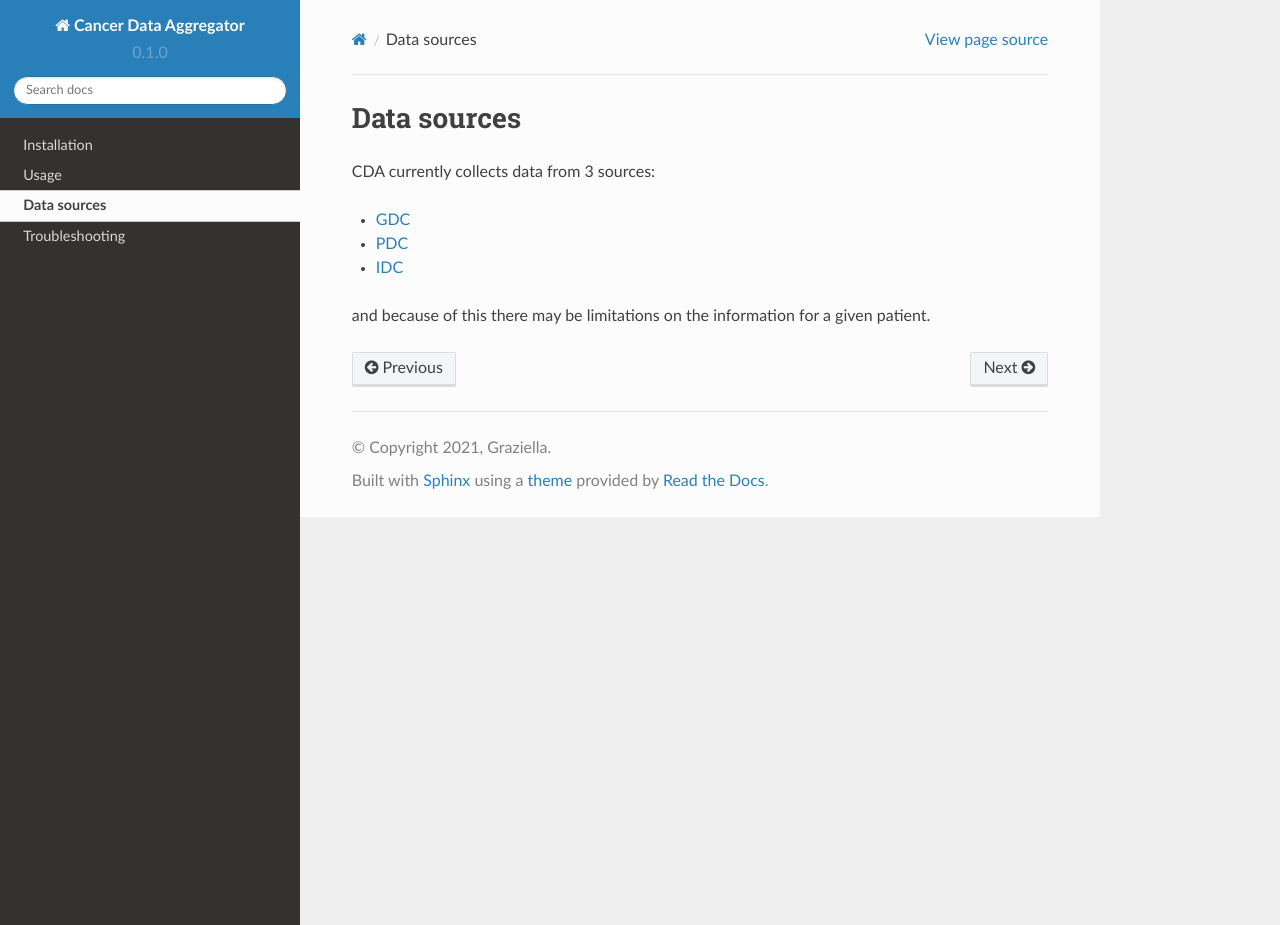
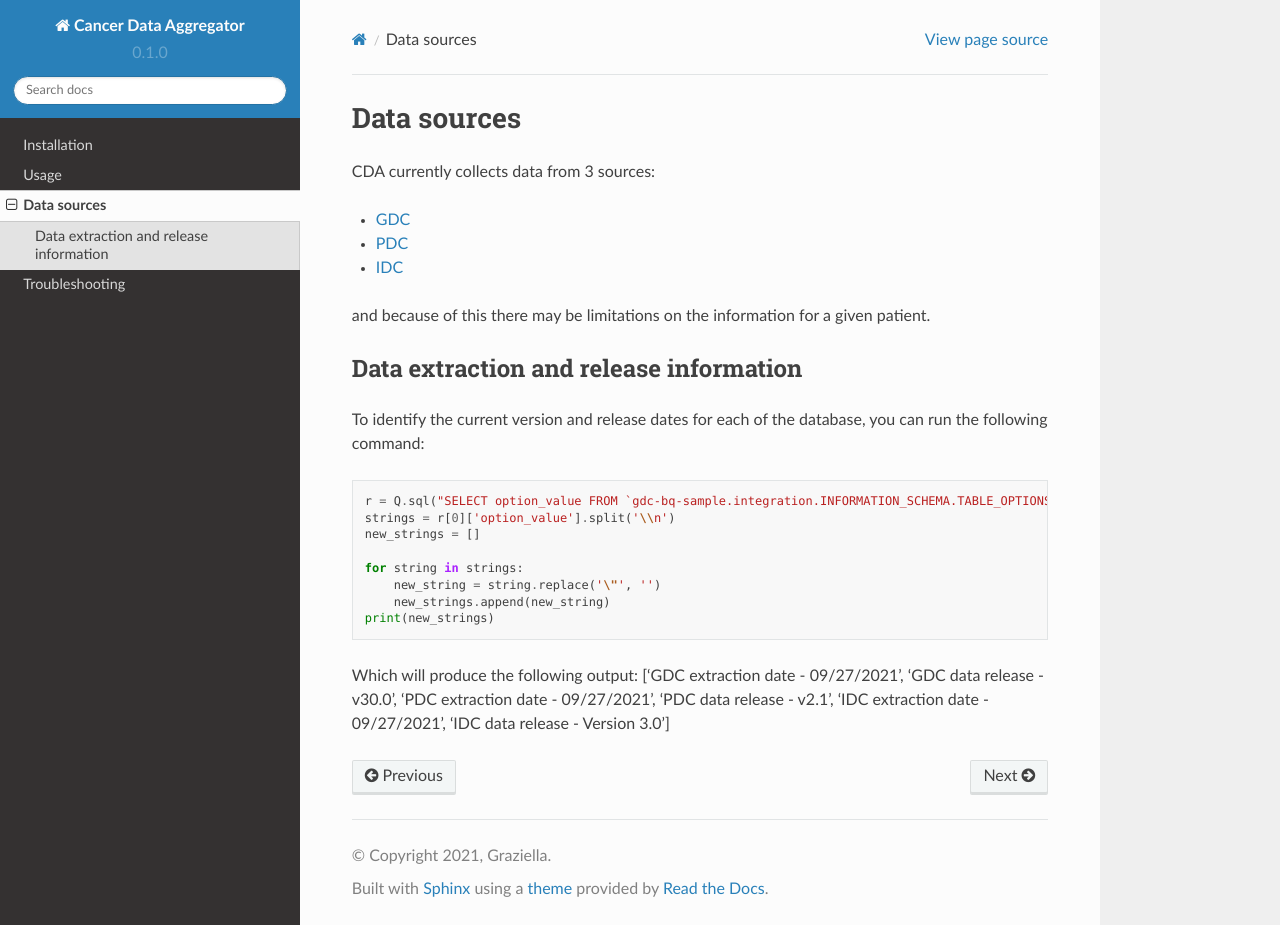
Before and after one commit to CancerDataAggregator/CDA-HelpDesk, a Sphinx documentation site: the page built from docs/source/limits.md, in a window 1280 px wide and 925 px high. Built offline with Sphinx 7.4.7 and the Read the Docs theme 2.0.0, drawn with Linux system fonts in a browser that asks for light colours; pages that are not in the unit, such as notebooks, are missing from menus.

Commit message:
added code to view data version

````diff
--- a/docs/source/limits.md
+++ b/docs/source/limits.md
@@ -6,3 +6,21 @@ CDA currently collects data from 3 sources:
 - [IDC](https://portal.imaging.datacommons.cancer.gov/)
 
 and because of this there may be limitations on the information for a given patient.
+
+
+## Data extraction and release information
+To identify the current version and release dates for each of the database, you can run the following command:
+
+```
+r = Q.sql("SELECT option_value FROM `gdc-bq-sample.integration.INFORMATION_SCHEMA.TABLE_OPTIONS` WHERE table_name = 'all_v1'")
+strings = r[0]['option_value'].split('\\n')
+new_strings = []
+
+for string in strings:
+    new_string = string.replace('\"', '')
+    new_strings.append(new_string)
+print(new_strings)
+```
+
+Which will produce the following output:
+['GDC extraction date - 09/27/2021', 'GDC data release - v30.0', 'PDC extraction date - 09/27/2021', 'PDC data release - v2.1', 'IDC extraction date - 09/27/2021', 'IDC data release - Version 3.0']
````
